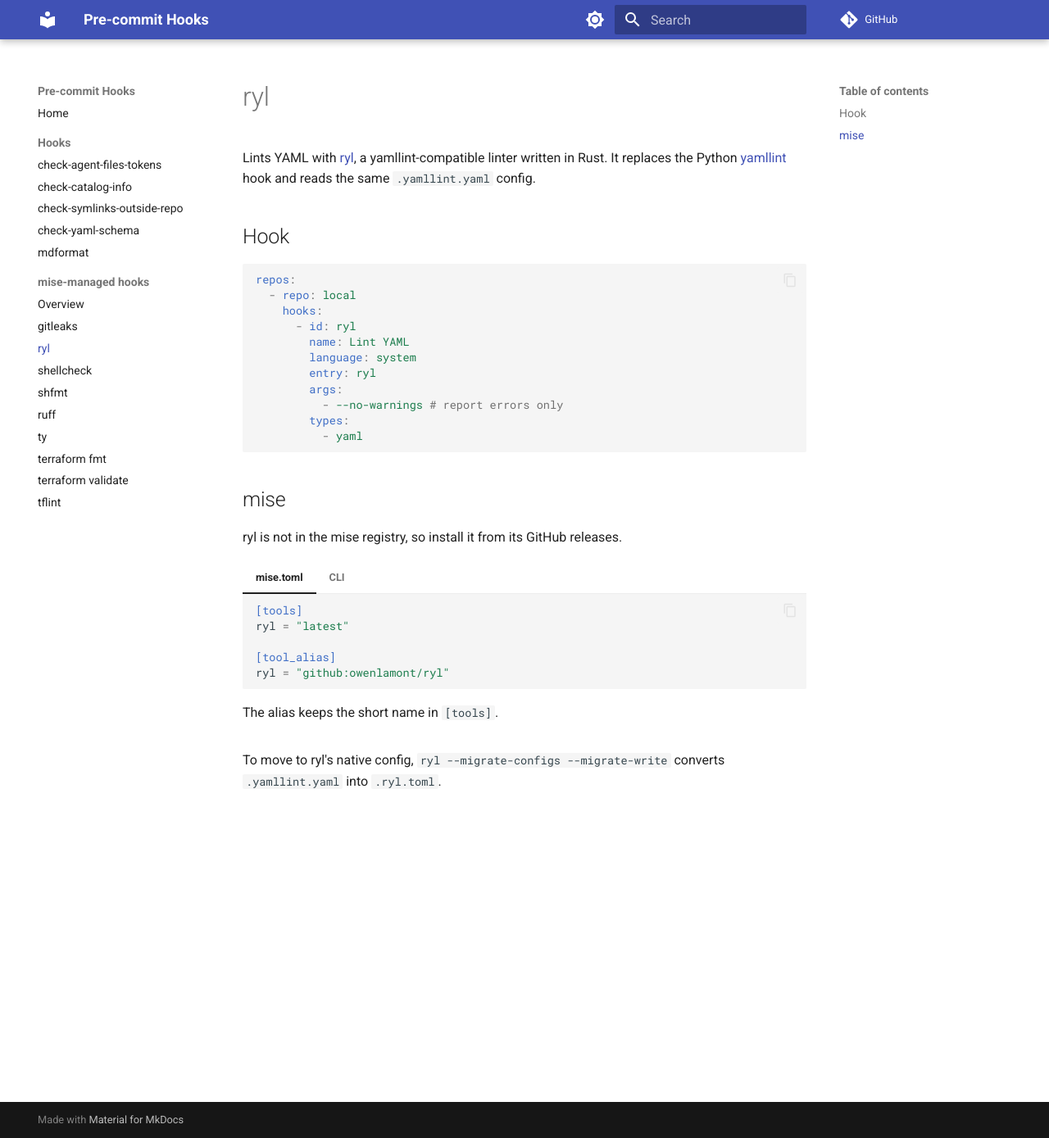
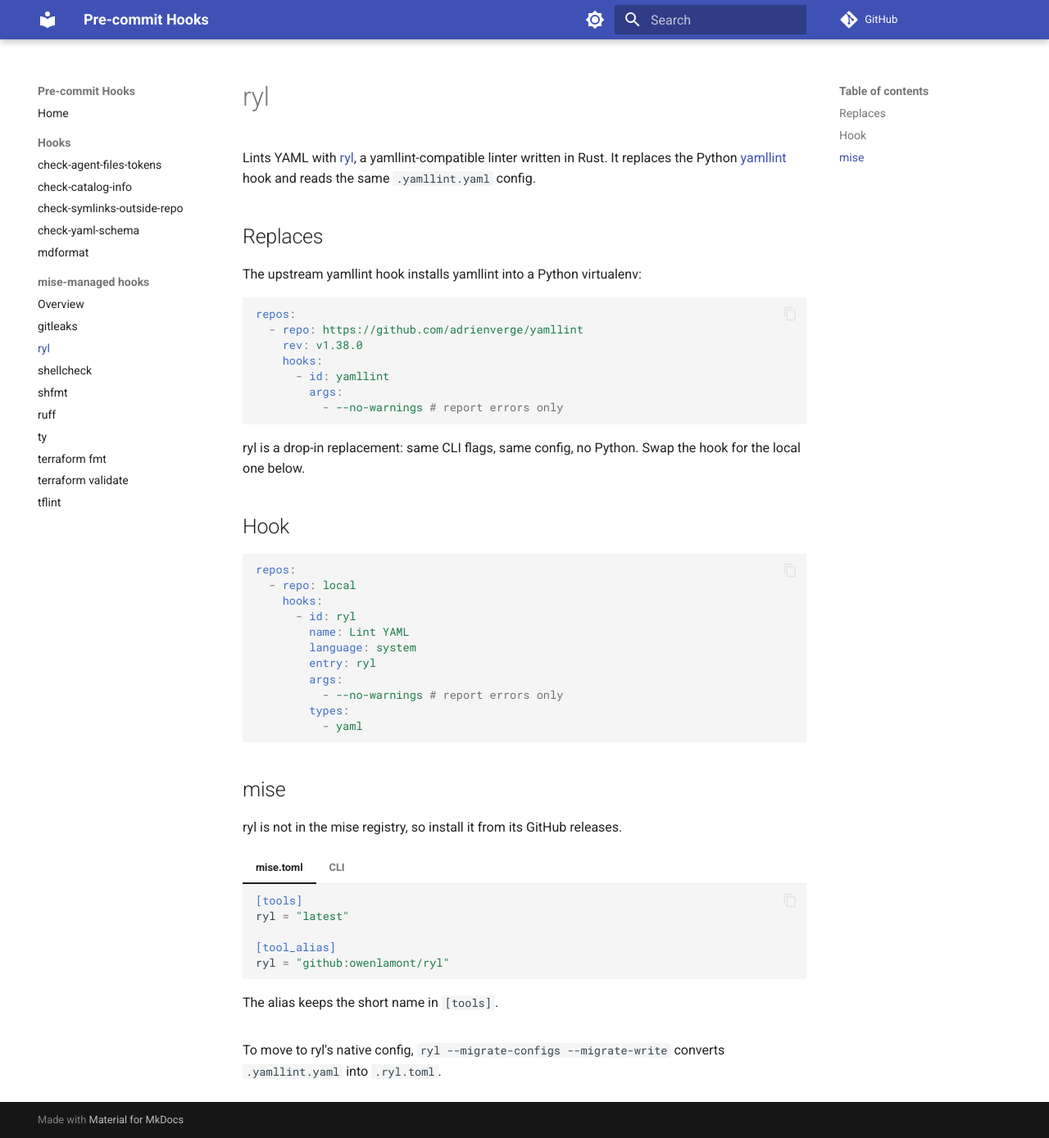
Before and after one commit to DimkaGorhover/pre-commit-hooks, an MkDocs documentation site: the page built from docs/mise/ryl.md, in a window 1280 px wide and 1389 px high. Shown: the whole window at 82% size. Built offline with MkDocs 1.6.1 and Material for MkDocs 9.7.7, drawn with Linux system fonts in a browser that asks for light colours; comment, search, counter and statistics services are not loaded.

Commit message:
docs: show yamllint hook that ryl replaces

````diff
--- a/docs/mise/ryl.md
+++ b/docs/mise/ryl.md
@@ -4,6 +4,23 @@ Lints YAML with [ryl](https://github.com/owenlamont/ryl), a yamllint-compatible
 linter written in Rust. It replaces the Python
 [yamllint](https://github.com/adrienverge/yamllint) hook and reads the same
 `.yamllint.yaml` config.
+
+## Replaces
+
+The upstream yamllint hook installs yamllint into a Python virtualenv:
+
+```yaml
+repos:
+  - repo: https://github.com/adrienverge/yamllint
+    rev: v1.38.0
+    hooks:
+      - id: yamllint
+        args:
+          - --no-warnings # report errors only
+```
+
+ryl is a drop-in replacement: same CLI flags, same config, no Python. Swap
+the hook for the local one below.
 
 ## Hook
 
````
